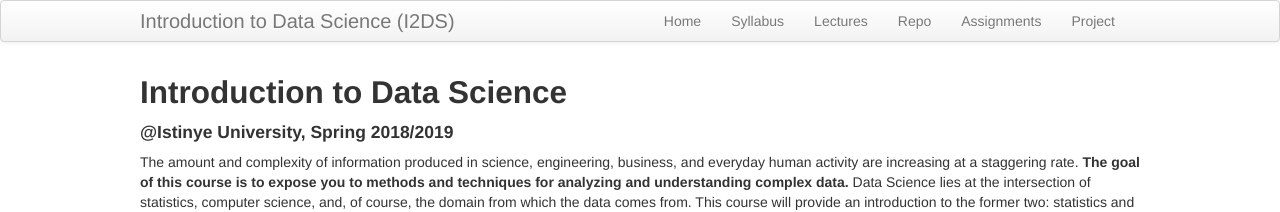
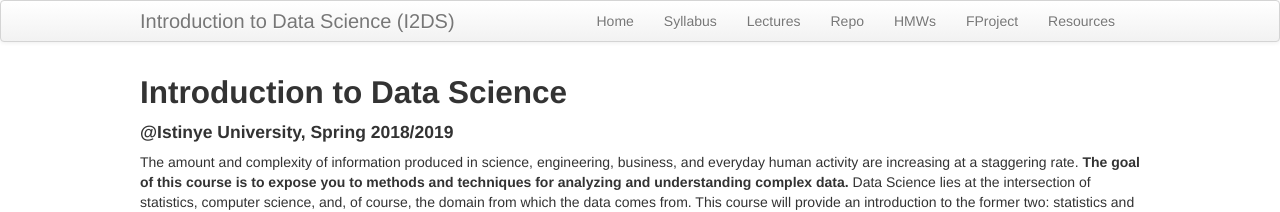
Before and after one commit to i2ds/i2ds.github.io, a Jekyll site: the page built from index.md, in a window 1280 px wide. Shown: the top 212 px of the page. Built offline with Jekyll 4.4.1, drawn with Linux system fonts in a browser that asks for light colours.

Commit message:
Update default.html

```diff
--- a/_includes/themes/twitter/default.html
+++ b/_includes/themes/twitter/default.html
@@ -39,9 +39,9 @@
               <li><a href="{{ BASE_PATH }}/pages/syllabus.html">Syllabus</a></li>
               <li><a href="{{ BASE_PATH }}/pages/lectures.html">Lectures</a></li>
               <li><a href="https://github.com/i2ds/s18">Repo</a></li>
-              <li><a href="{{ BASE_PATH }}/pages/homework.html">Assignments</a></li>
-              <li><a href="{{ BASE_PATH }}/pages/projects.html">Project</a></li>
-              <!--<li><a href="{{ BASE_PATH }}/pages/resources.html">Resources</a></li>-->
+              <li><a href="{{ BASE_PATH }}/pages/homework.html">HMWs</a></li>
+              <li><a href="{{ BASE_PATH }}/pages/projects.html">FProject</a></li>
+              <li><a href="{{ BASE_PATH }}/pages/resources.html">Resources</a></li>
           </ul>
         </div>
       </div>
```
